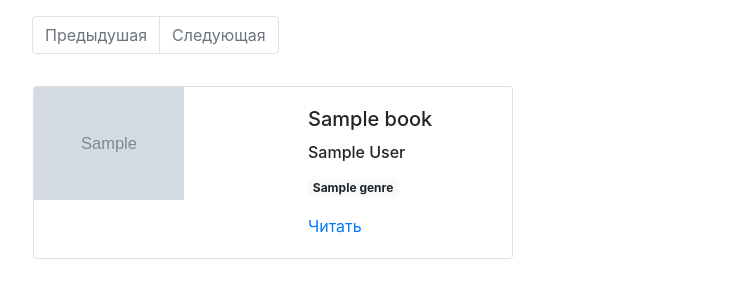
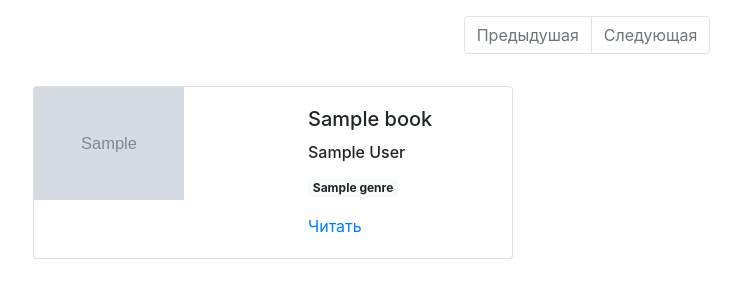
Before and after one commit to AntonGorynya/lib_site_generator, a Python web app: template templates/index template.html in a window 1280 px wide. Shown: the top 300 px of the page, without its empty margins (53-794 px from the left). Run offline with Jinja, Linux system fonts and the light colour scheme; the template is opened without the code that fills it: most values are stand-ins (such as "Sample title", 1, 10 or a date in 2020); grey boxes marked "Sample" are stand-in pictures.

Commit message:
fix Page navigation

```diff
--- a/pages/index1.html
+++ b/pages/index1.html
@@ -20,7 +20,7 @@
   <body>
     <div class="container">
       <nav aria-label="Page navigation example">
-        <ul class="pagination mt-3">
+        <ul class="pagination mt-3 w-100 justify-content-center">
 
             <li class="page-item disabled"><span class="page-link">Предыдушая</span></li>
 
--- a/pages/index2.html
+++ b/pages/index2.html
@@ -20,7 +20,7 @@
   <body>
     <div class="container">
       <nav aria-label="Page navigation example">
-        <ul class="pagination mt-3">
+        <ul class="pagination mt-3 w-100 justify-content-center">
 
             <li class="page-item"><a class="page-link" href="index1.html">Предыдушая</a></li>
 
--- a/pages/index3.html
+++ b/pages/index3.html
@@ -20,7 +20,7 @@
   <body>
     <div class="container">
       <nav aria-label="Page navigation example">
-        <ul class="pagination mt-3">
+        <ul class="pagination mt-3 w-100 justify-content-center">
 
             <li class="page-item"><a class="page-link" href="index2.html">Предыдушая</a></li>
 
--- a/templates/index template.html
+++ b/templates/index template.html
@@ -20,7 +20,7 @@
   <body>
     <div class="container">
       <nav aria-label="Page navigation example">
-        <ul class="pagination mt-3">
+        <ul class="pagination mt-3 w-100 justify-content-center">
           {% if page_num > 1%}
             <li class="page-item"><a class="page-link" href="index{{page_num - 1}}.html">Предыдушая</a></li>
           {% else %}
```
